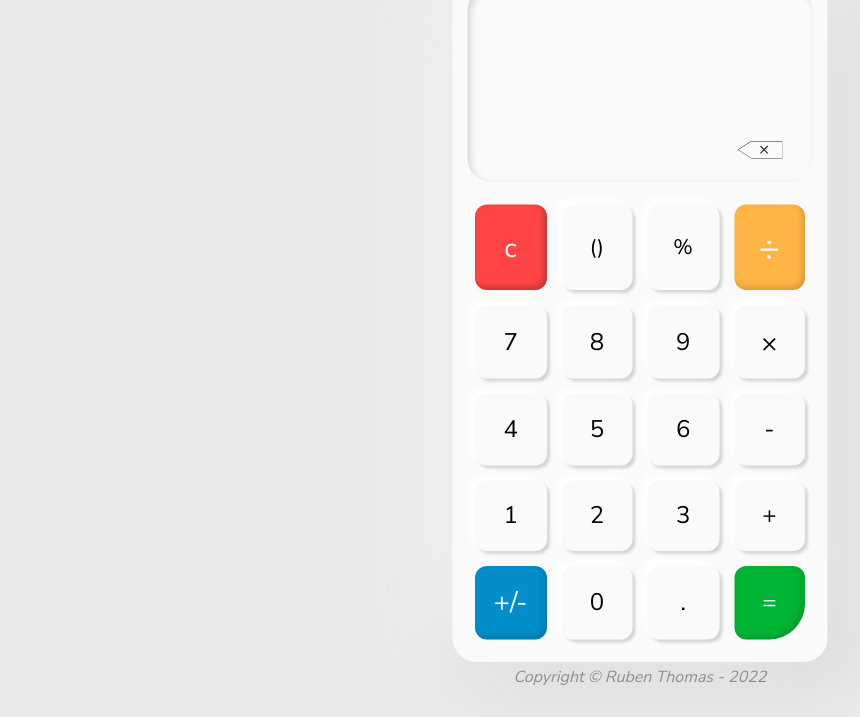
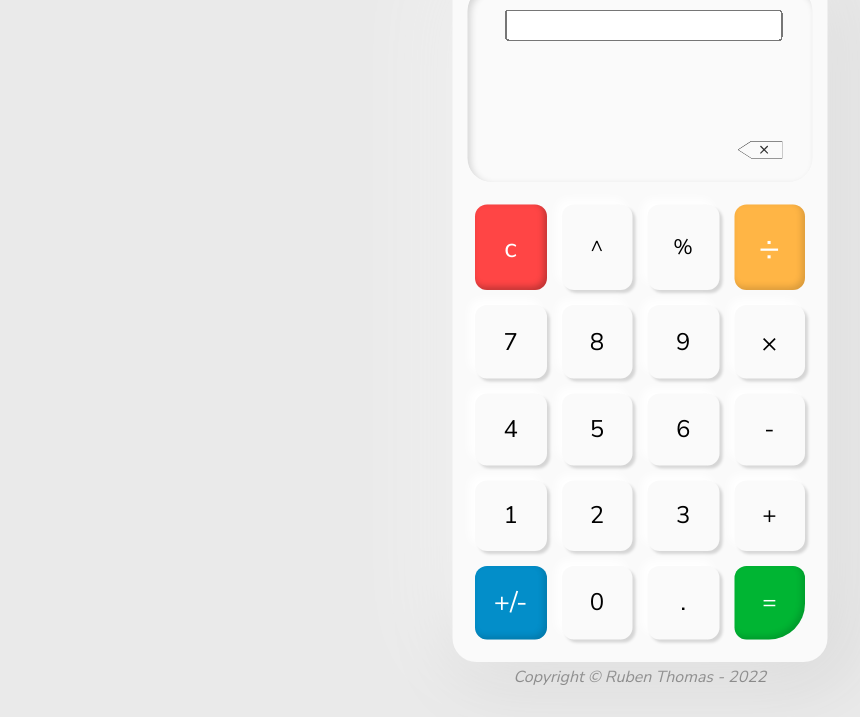
Before and after one commit to F4LC0NN/simple-calc, a plain HTML site: page index.html in a window 1280 px wide. Shown: the part 83-800 px from the top of the page, without its empty margins (0-860 px from the left). Drawn offline with Linux system fonts and the light colour scheme.

Commit message:
Update html structure to match js code

```diff
--- a/index.html
+++ b/index.html
@@ -23,13 +23,15 @@
 		<section>
 			<div id="container">
 				<div id="screen">
-					<div class="display" id="equation"></div>
+					<div class="display" id="equation">
+						<input type="text" id="input" />
+					</div>
 					<div class="display" id="result"></div>
 					<img src="assets/delete.svg" alt="Erase button" id="erase" />
 				</div>
 				<div id="calc">
 					<div class="button delete">c</div>
-					<div class="button parentheses">()</div>
+					<div class="button parentheses">^</div>
 					<div class="button percentage">%</div>
 					<div class="button divide">÷</div>
 					<div class="button multiply">×</div>
```
